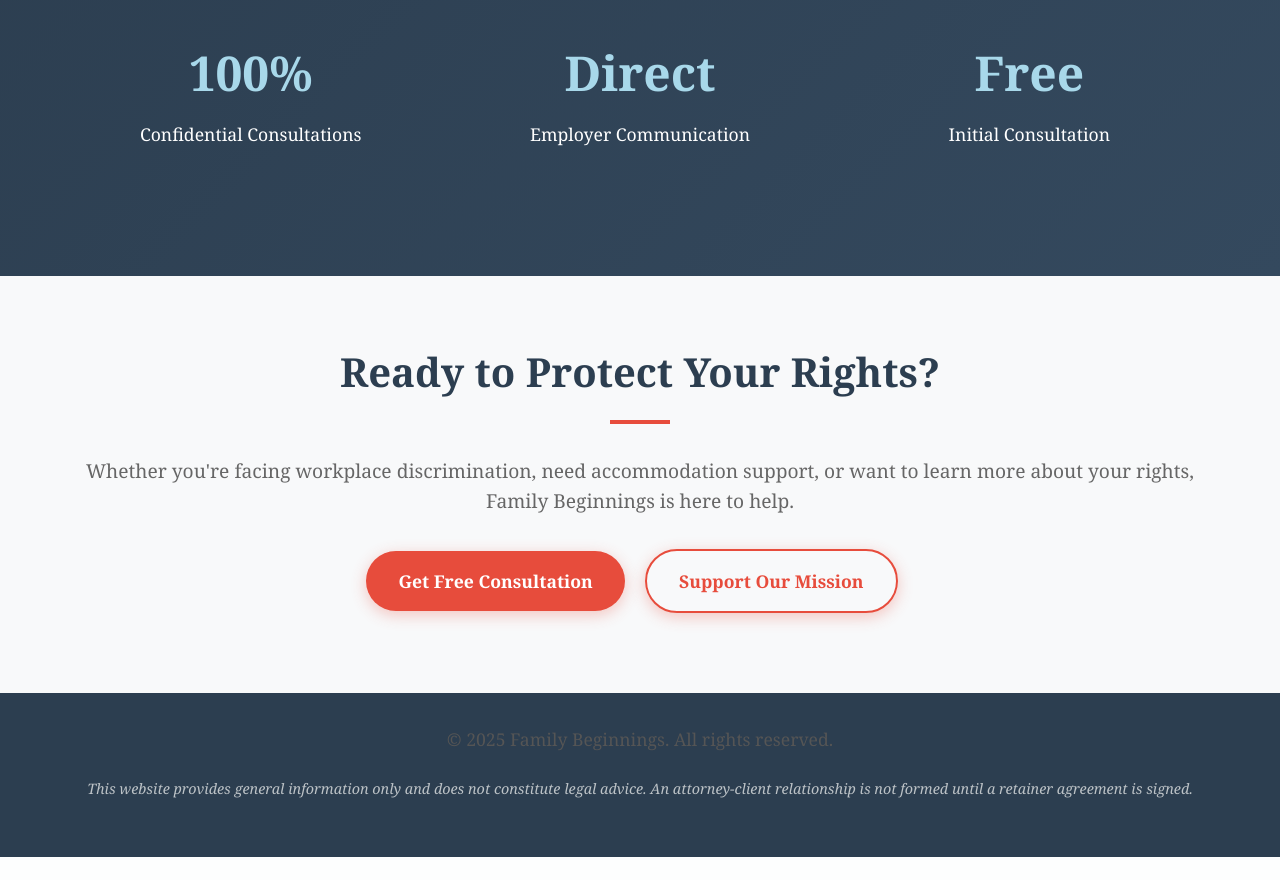
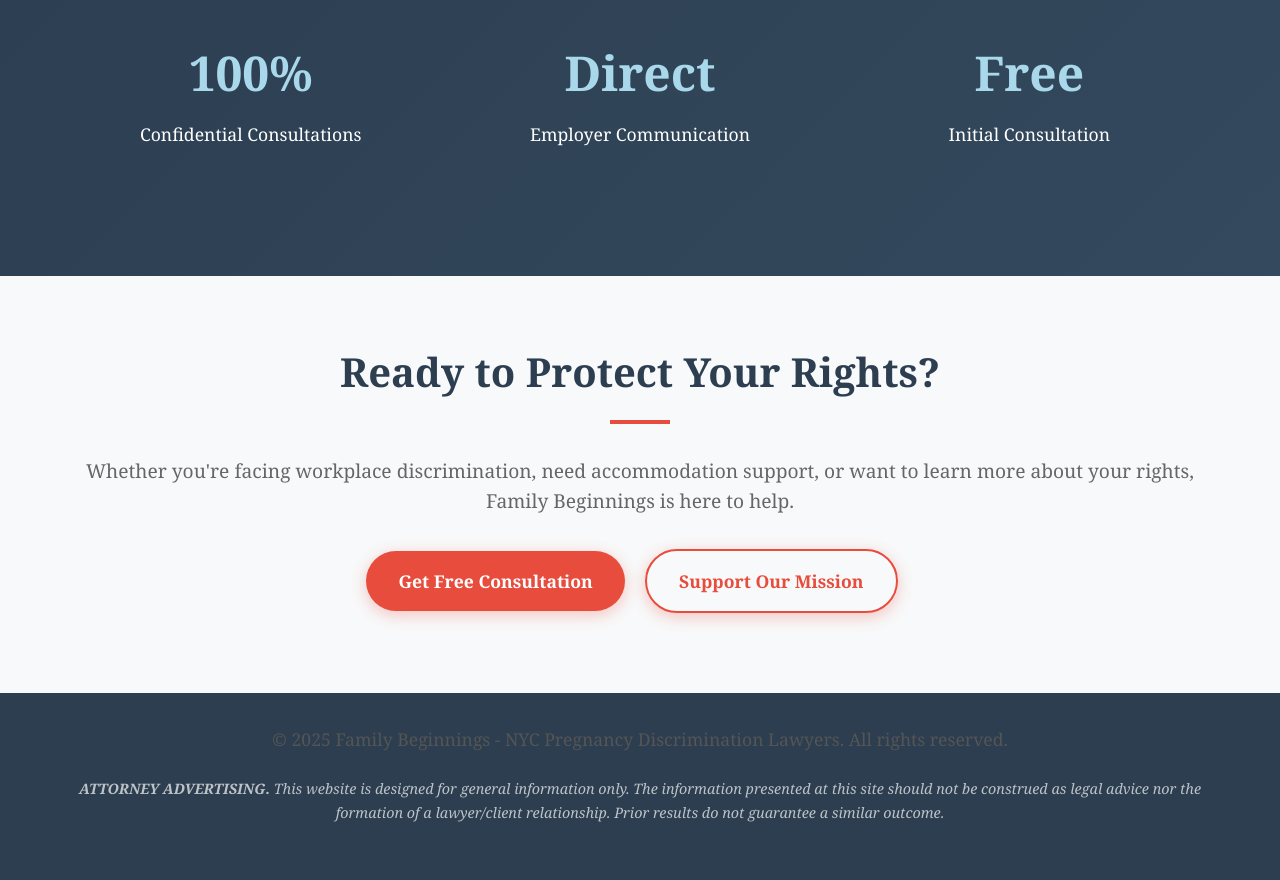
Before and after one commit to CarlGaul/FamilyBeginnings, a plain HTML site: page about.html in a window 1280 px wide. Shown: the part 3612-4492 px from the top of the page. Before the commit the page ends 4469 px from the top, so only its background shows below. Drawn offline with Linux system fonts and the light colour scheme.

Commit message:
Update about.html

```diff
--- a/about.html
+++ b/about.html
@@ -732,15 +732,8 @@
     </main>
 
     <!-- FOOTER -->
-    <footer>
-        <div class="footer-content">
-            <p>&copy; 2025 Family Beginnings. All rights reserved.</p>
-            <p class="footer-disclaimer">
-                This website provides general information only and does not constitute legal advice.
-                An attorney-client relationship is not formed until a retainer agreement is signed.
-            </p>
-        </div>
-    </footer>
+   <!-- FOOTER PLACEHOLDER -->
+    <div id="footer"></div>
 
     <script>
         // ===== SMOOTH SCROLLING FOR NAVIGATION =====
@@ -806,6 +799,12 @@
         fetch('nav.html')
             .then(response => response.text())
             .then(data => document.getElementById('navigation').innerHTML = data);
+
+    // Load footer
+    fetch('footer.html')
+        .then(response => response.text())
+        .then(data => document.getElementById('footer').innerHTML = data)
+        .catch(error => console.log('Footer loading failed:', error));
     </script>
     <script src="js/responsive-nav.js"></script>
 </body>
```
